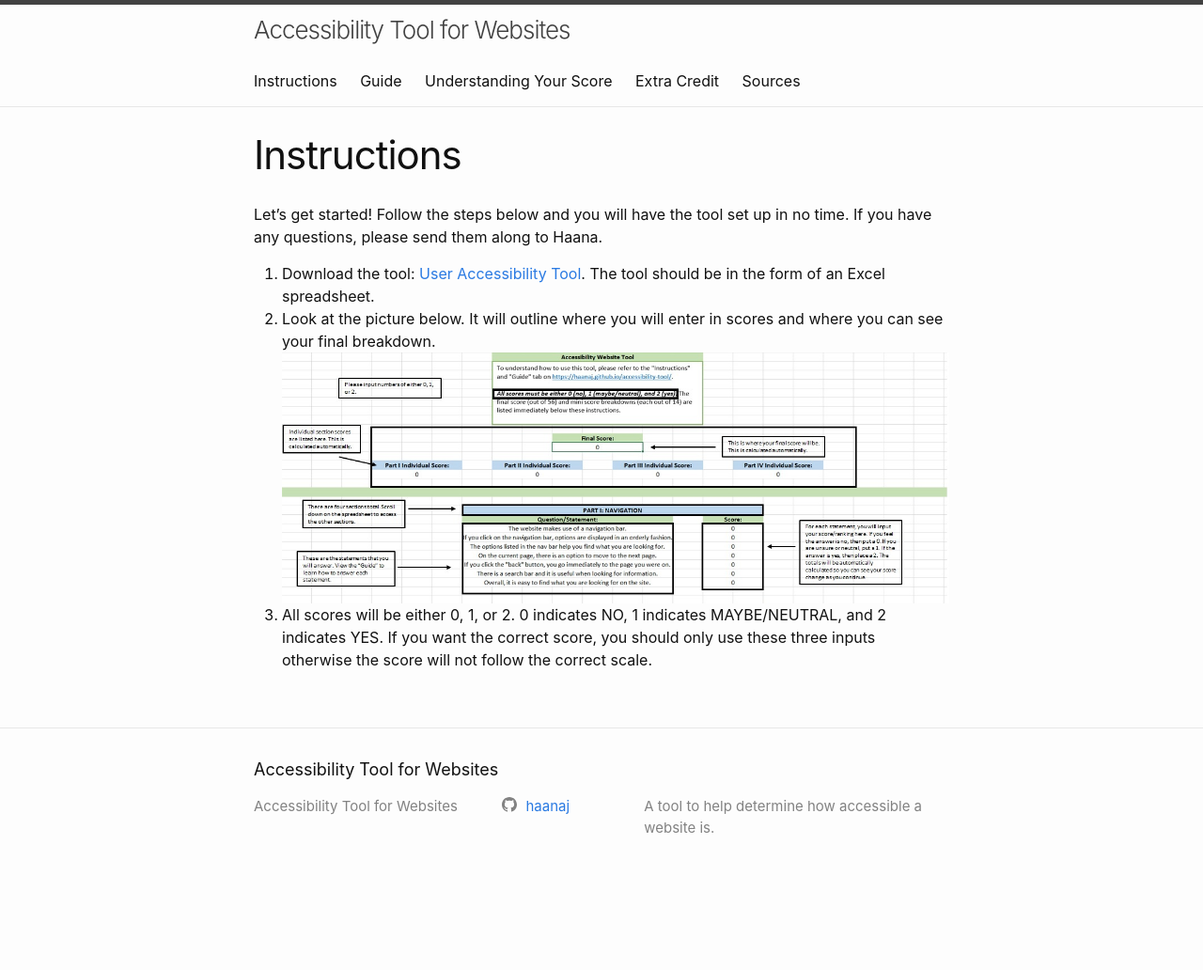
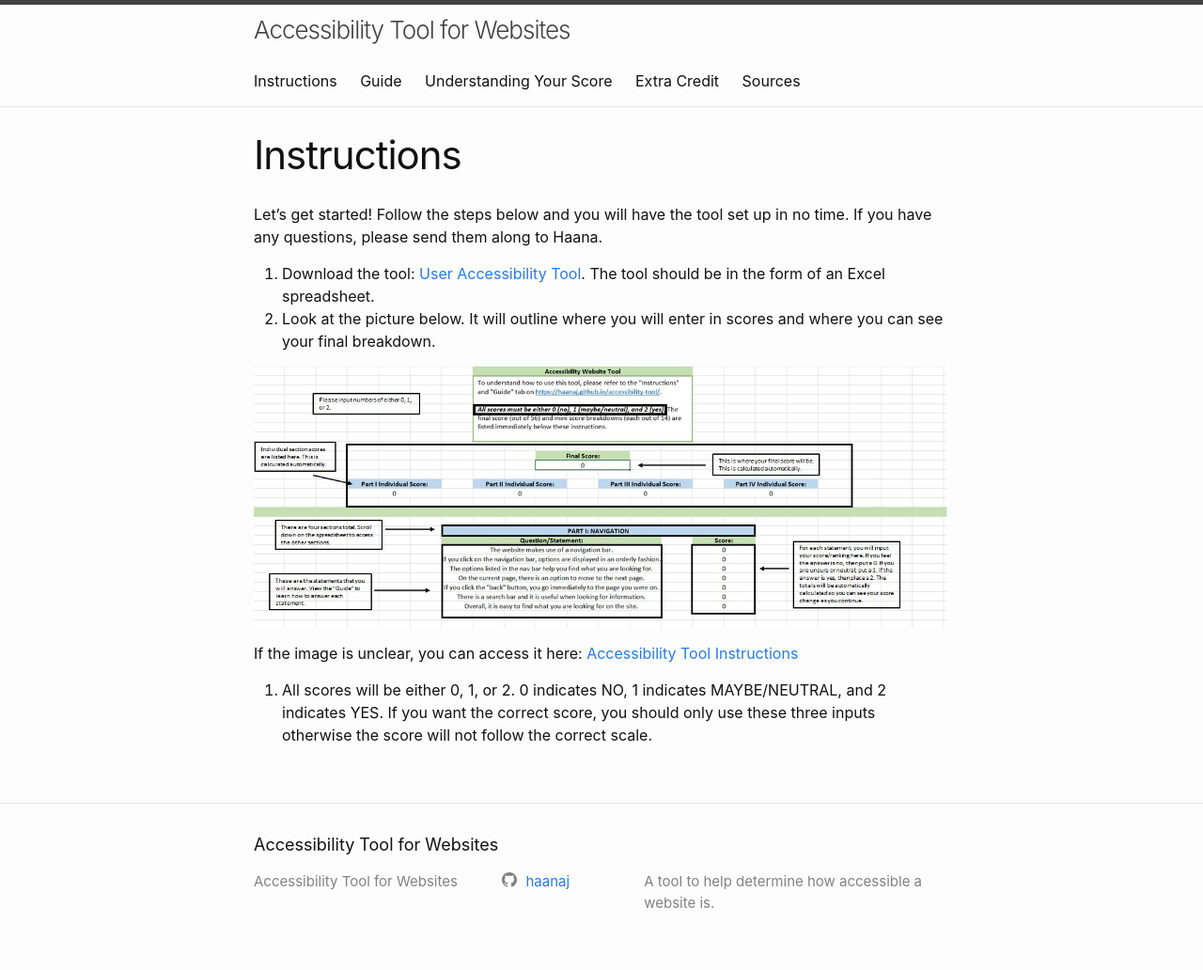
Before and after one commit to haanaj/accessibility-tool, a Jekyll site: the page built from instructions.md, in a window 1280 px wide. Shown: the whole page at 94% size. Built offline with Jekyll 4.4.1, drawn with Linux system fonts in a browser that asks for light colours; before the commit the page ends 952 px from its top, so only the background shows below that.

Commit message:
Adding image link to website

```diff
--- a/instructions.md
+++ b/instructions.md
@@ -9,5 +9,9 @@ Let's get started! Follow the steps below and you will have the tool set up in n
 
 1. Download the tool: [User Accessibility Tool](/accessibility-tool/assets/AccessibilityTool_HaanaJanmohamed.xlsx). The tool should be in the form of an Excel spreadsheet.
 2. Look at the picture below. It will outline where you will enter in scores and where you can see your final breakdown.
+
 ![Instructions on how to use the tool.](/accessibility-tool/assets/AT_Instructions.jpg)
+
+If the image is unclear, you can access it here: [Accessibility Tool Instructions](/accessibility-tool/assets/AT_Instructions.jpg)
+
 3. All scores will be either 0, 1, or 2. 0 indicates NO, 1 indicates MAYBE/NEUTRAL, and 2 indicates YES. If you want the correct score, you should only use these three inputs otherwise the score will not follow the correct scale.
```
